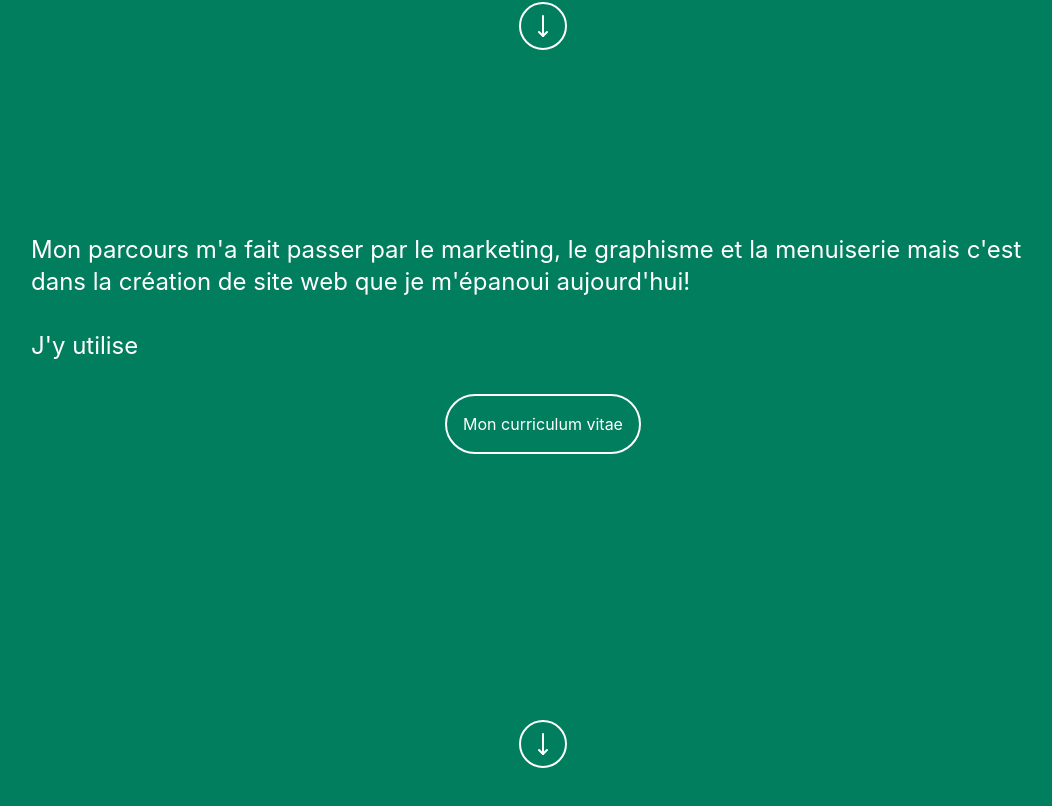
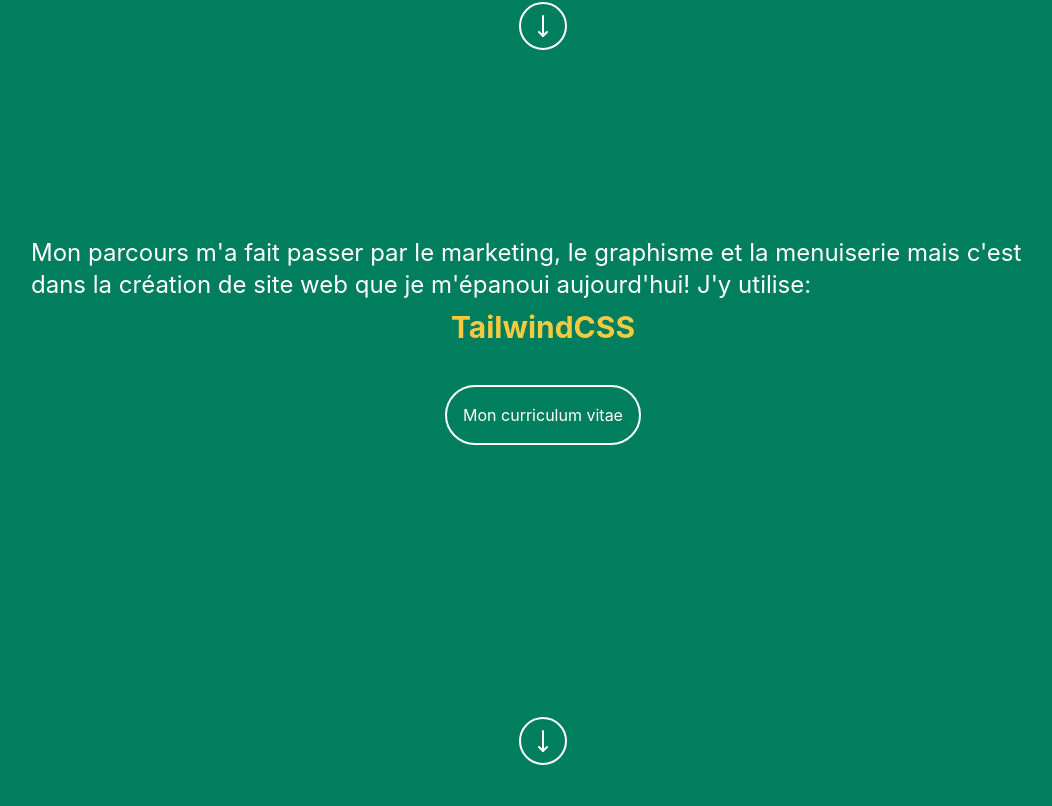
Before and after one commit to yannduhamel/portfolio, a React (Vite) app: page / in a window 1280 px wide. Shown: the part 699-1505 px from the top of the page, without its empty margins (97-1149 px from the left). Built offline with nearby package versions, Linux system fonts and the light colour scheme.

Commit message:
feat: add text rotate component from magicui

```diff
--- /dev/null
+++ b/src/components/TextRotate.jsx
@@ -0,0 +1,59 @@
+import { cn } from "@/lib/Utils";
+import { AnimatePresence, motion } from "framer-motion";
+import { useEffect, useState } from "react";
+import PropTypes from "prop-types";
+
+function WordRotate({
+  words = [
+    "JavaScript",
+    "React",
+    "TailwindCSS",
+    "Node.js",
+    "Express.js",
+    "SQL",
+    "MySQL",
+    "Figma",
+  ],
+  duration = 2500,
+  framerProps = {
+    initial: { opacity: 0, y: -50 },
+    animate: { opacity: 1, y: 0 },
+    exit: { opacity: 0, y: 50 },
+    transition: { duration: 0.25, ease: "easeOut" },
+  },
+  className,
+}) {
+  const [index, setIndex] = useState(0);
+
+  useEffect(() => {
+    const interval = setInterval(() => {
+      setIndex((prevIndex) => (prevIndex + 1) % words.length);
+    }, duration);
+
+    // Clean up interval on unmount
+    return () => clearInterval(interval);
+  }, [words, duration]);
+
+  return (
+    <div className="overflow-hidden py-2 text-3xl font-bold text-saffron">
+      <AnimatePresence mode="wait">
+        <motion.h1
+          key={words[index]}
+          className={cn(className)}
+          {...framerProps}
+        >
+          {words[index]}
+        </motion.h1>
+      </AnimatePresence>
+    </div>
+  );
+}
+
+WordRotate.propTypes = {
+  words: PropTypes.arrayOf(PropTypes.string).isRequired,
+  duration: PropTypes.number,
+  framerProps: PropTypes.object,
+  className: PropTypes.string,
+};
+
+export default WordRotate;
--- /dev/null
+++ b/src/lib/Utils.jsx
@@ -0,0 +1,6 @@
+import clsx from "clsx";
+import { twMerge } from "tailwind-merge";
+
+export function cn(...inputs) {
+  return twMerge(clsx(inputs));
+}
--- a/src/pages/HomePage.jsx
+++ b/src/pages/HomePage.jsx
@@ -1,4 +1,5 @@
 import { NavLink } from "react-router-dom";
+import TextRotate from "../components/TextRotate";
 
 export default function HomePage() {
   return (
@@ -46,8 +47,11 @@ export default function HomePage() {
           <p className="text-2xl">
             Mon parcours m&apos;a fait passer par le marketing, le graphisme et
             la menuiserie mais c&apos;est dans la création de site web que je
-            m&apos;épanoui aujourd&apos;hui! <br />
-            <br /> J&apos;y utilise
+            m&apos;épanoui aujourd&apos;hui! J&apos;y utilise:
+            <br />
+            <span className="flex justify-center">
+              <TextRotate />
+            </span>
           </p>
           <button className="mt-8 p-4 border-2 border-solid border-white rounded-full hover:border-saffron hover:text-saffron hover:font-bold">
             <NavLink to="/contact">Mon curriculum vitae</NavLink>
```
